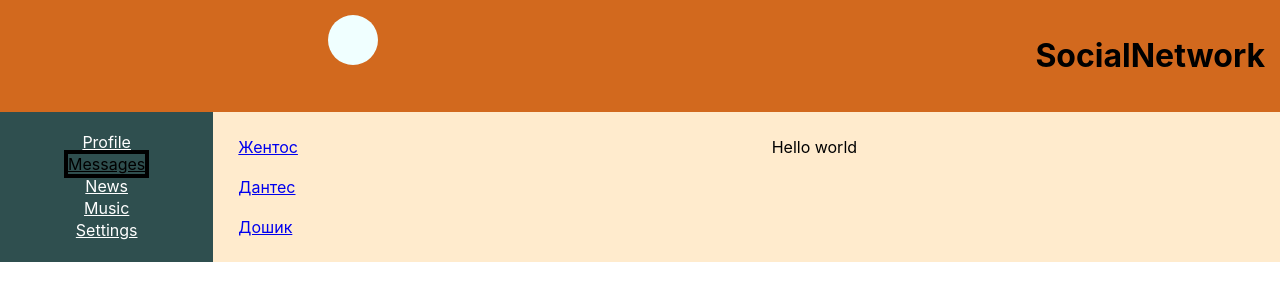
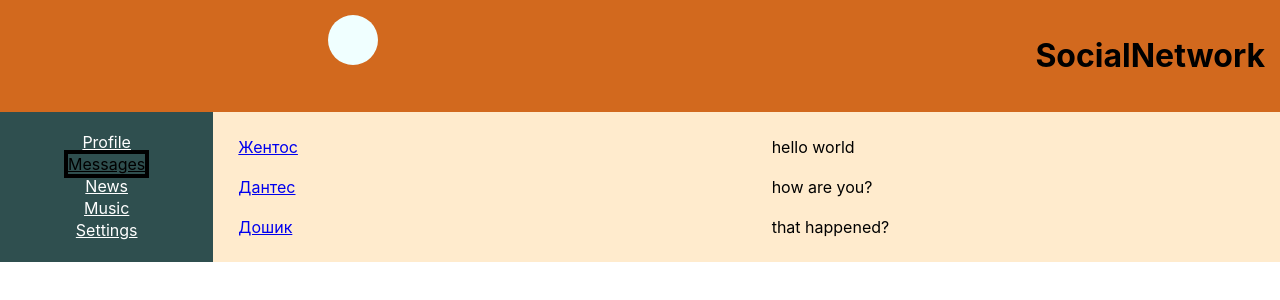
Before and after one commit to 123456789Dl/react_socialnet, a React (Create React App) app: page /Dialogs in a window 1280 px wide. Shown: the top 300 px of the page. Built offline with nearby package versions, Linux system fonts and the light colour scheme.

Commit message:
refactor with method map

```diff
--- a/src/Components/Dialogs/Dialogs.jsx
+++ b/src/Components/Dialogs/Dialogs.jsx
@@ -6,15 +6,29 @@ import DialogItem from "./DialogItem/DialogItem";
 import M from "./DialogItem/Messages/Message.module.css";
 
 const Dialogs = (props) => {
+    let dialogsData = [
+        {name: 'Жентос', id: 1},
+        {name: 'Дантес', id: 2},
+        {name: 'Дошик', id: 3}
+    ]
+    let methodMap = dialogsData.map((element) => {
+        return (<DialogItem name={element.name} id={element.id}/>)
+    })
+    let messageData = [
+        {id: 1, message: 'hello world'},
+        {id: 2, message: 'how are you?'},
+        {id:3, message: 'that happened?'}
+    ]
+    let messageMap = messageData.map((el)=> {
+        return (<Message text={el.message}/>)
+    })
     return (
         <div className={D.Dialogs}>
             <div className={D.Dialogs_items}>
-                <DialogItem name="Жентос" id="1"/>
-                <DialogItem name="Дантес" id="2"/>
-                <DialogItem name="Дошик" id="3"/>
+                {methodMap}
             </div>
             <div className={M.Messages}>
-                <Message text="Hello world"/>
+                {messageMap}
             </div>
         </div>
     )
--- a/src/Components/Profile/MyPosts/MyPost.jsx
+++ b/src/Components/Profile/MyPosts/MyPost.jsx
@@ -3,14 +3,21 @@ import My from './MyPost.module.css'
 import Post from "./Post/Post";
 
 const MyPost = () => {
+    let postsData = [
+        {id: 1, post: "Hello world", likes: 21},
+        {id: 2, post: "It's my first post", likes: 20},
+        {id: 3, post: "Kak krasivaa", likes: 14}
+    ]
+
+
     return (
         <div className={My.MainPart_posts}>
             <h2 className={My.MainPart_heading}>
                 My posts
             </h2>
-            <Post message='Hello world' like='21'/>
-            <Post message='Its my first post' like='20'/>
-            <Post message='Kak krasivaa' like='14'/>
+            <Post message={postsData[0].post} like={postsData[0].likes}/>
+            <Post message={postsData[1].post} like={postsData[1].likes}/>
+            <Post message={postsData[2].post} like={postsData[2].likes}/>
 
         </div>
     )
```
